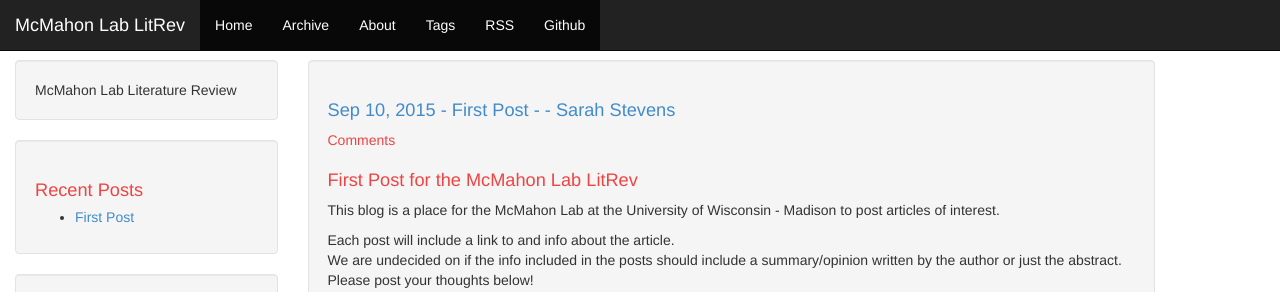
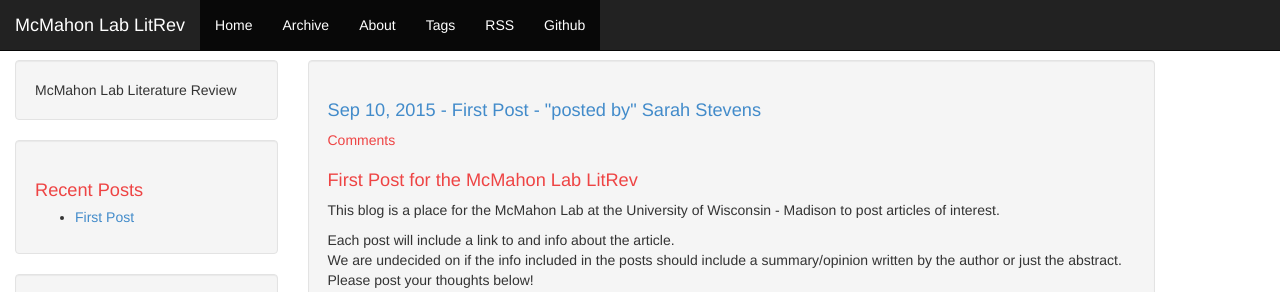
Before and after one commit to celawson87/LitRev, a Jekyll site: the page built from _posts/2015-09-10-first-post.md, in a window 1280 px wide. Shown: the top 292 px of the page. Built offline with Jekyll 4.4.1, drawn with Linux system fonts in a browser that asks for light colours; nearby versions of some CDN libraries; library files that are not in the unit come from our copies; Markdown is read by kramdown in place of the engine named in the settings; comment, search, counter and statistics services are not loaded.

Commit message:
Updated author info in post layout

```diff
--- a/_layouts/post.html
+++ b/_layouts/post.html
@@ -8,7 +8,7 @@
         <div class="col-md-9">
           <div class="article">
             <div class="well">
-                <h1><a href="{{ site.baseurl}}{{ page.url }}">{{ page.date | date: "%b %-d, %Y" }} - {{ page.title }} - - {{ page.author }}</a></h1>
+                <h1><a href="{{ site.baseurl}}{{ page.url }}">{{ page.date | date: "%b %-d, %Y" }} - {{ page.title }} - "posted by" {{ page.author }}</a></h1>
             {% if site.comments == true and page.comments == true and site.disqus != '' %}
                 <p class="author"><a href="#disqus_thread">Comments</a></p>
             {% endif %}
```
